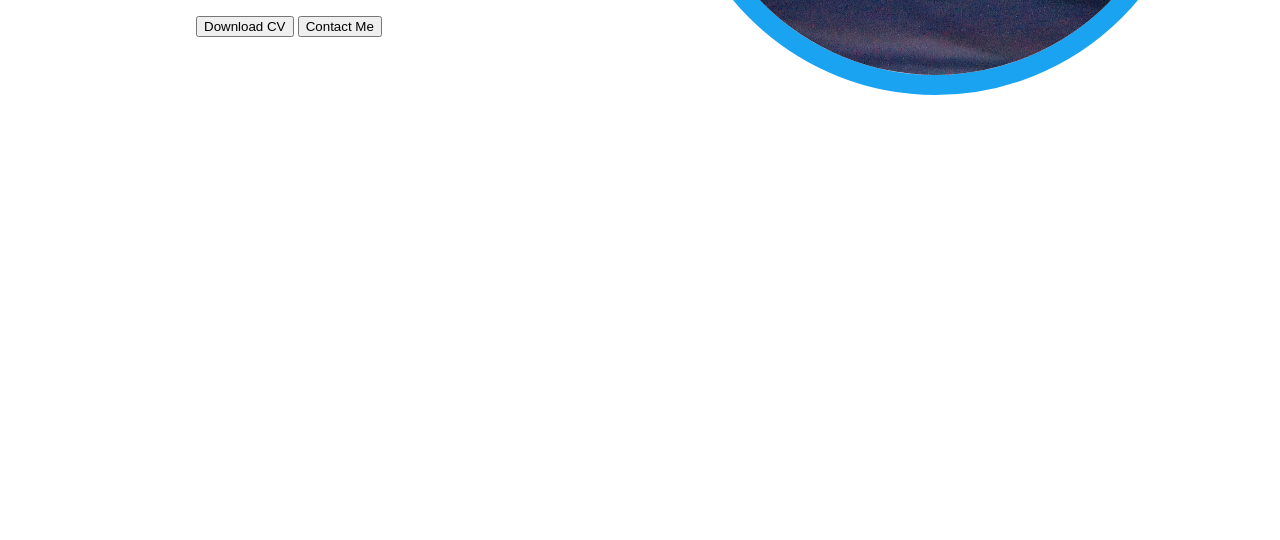
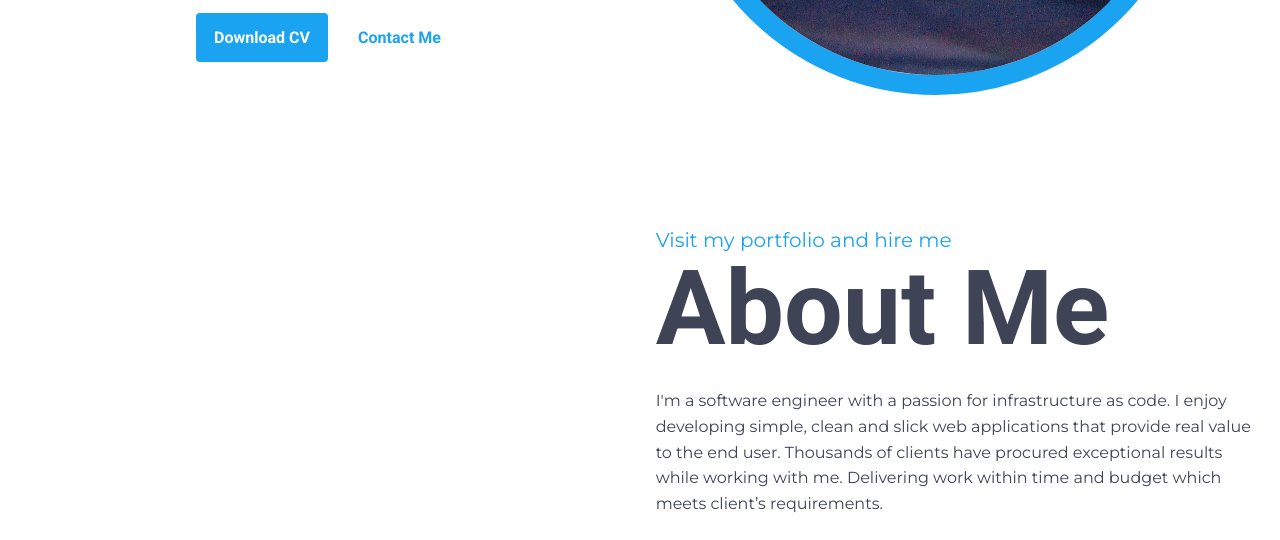
Before and after one commit to Tetranyble/taofeeq, a website: page leonard/index.html in a window 1280 px wide. Shown: the part 533-1073 px from the top of the page. Before the commit the page ends 800 px from the top, so only its background shows below. Drawn offline with Linux system fonts and the light colour scheme.

Commit message:
design spec added

```diff
--- a/leonard/index.html
+++ b/leonard/index.html
@@ -29,5 +29,21 @@
 
             </div>
         </div>
+        <div class="container">
+            <div class="row">
+                <div class="col-md-5 col-md-1">
+                    <div class="image-container">
+
+                    </div>
+                </div>
+                <div class="col-md-7 ">
+                   <div class="about-intro">
+                    <p class="">Visit my portfolio and hire me</p>
+                    <h1>About Me</h1>
+                    <p>I'm a software engineer with a passion for infrastructure as code. I enjoy developing simple, clean and slick web applications that provide real value to the end user. Thousands of clients have procured exceptional results while working with me. Delivering work within time and budget which meets client’s requirements.</p>
+                   </div>
+                </div>
+            </div>
+        </div>
     </body>
 </html>
--- a/leonard/main.css
+++ b/leonard/main.css
@@ -51,4 +51,85 @@ body{
     font-size: 104px;
     margin-block-start: -50px;
     margin-block-end: -20px;
+
 }
+
+.btn-blue{
+    background-color: #1AA3F0;
+    padding-top: 15px;
+    padding-bottom: 15px;
+    padding-left: 18px;
+    padding-right: 18px;
+    border-radius: 4px;
+    border-width: 0;
+    border-style: none;
+    margin-right: .5rem;
+    color: #FFF;
+    font-weight: 600;
+    font-family: 'Roboto';
+    font-size: 16px;
+}
+
+.btn-blue-outline{
+    background-color: #FFF;
+    padding-top: 15px;
+    padding-bottom: 15px;
+    padding-left: 18px;
+    padding-right: 18px;
+    border-radius: 4px;
+    border-width: 2px 2px;
+    border-style: none;
+    margin-right: .5rem;
+    color: #1AA3F0;
+    font-weight: 600;
+    font-family: 'Roboto';
+    font-size: 16px;
+}
+.col-md-1{
+    width: 8.33333%;
+    margin-left: 16px;
+    margin-right: 16px;
+}
+.col-md-2{
+    width: 16.66666%;
+    margin-left: 16px;
+    margin-right: 16px;
+}
+.col-md-3{
+    width: 25%;
+    margin-right: 16px;
+    margin-left: 16px;
+}
+.col-md-4{
+    width: 33.33333%;
+    margin-left: 16px;
+    margin-right: 16px;
+}
+.col-md-5{
+    width: 41.66665%;
+    margin-left: 16px;
+    margin-right: 16px;
+}
+.col-md-7{
+    width: 58.33331%;
+    margin-left: 16px;
+    margin-right: 16px;
+}
+.about-intro{
+    margin-left: 81px;
+    margin-top: 129px;
+}
+.about-intro p:first-child{
+    color: #1AA3F0;
+    font-size: 20px;
+}
+.about-intro h1{
+    font-size: 104px;
+    font-family: 'Roboto';
+    font-weight: 800;
+    margin-block-start: -50px;
+    margin-block-end: -20px;
+}
+.about-intro p:last-child, .about-intro h1{
+    color: #3E4356;
+}
```
Also changed, not shown: leonard/design-spec.JPG (added).
